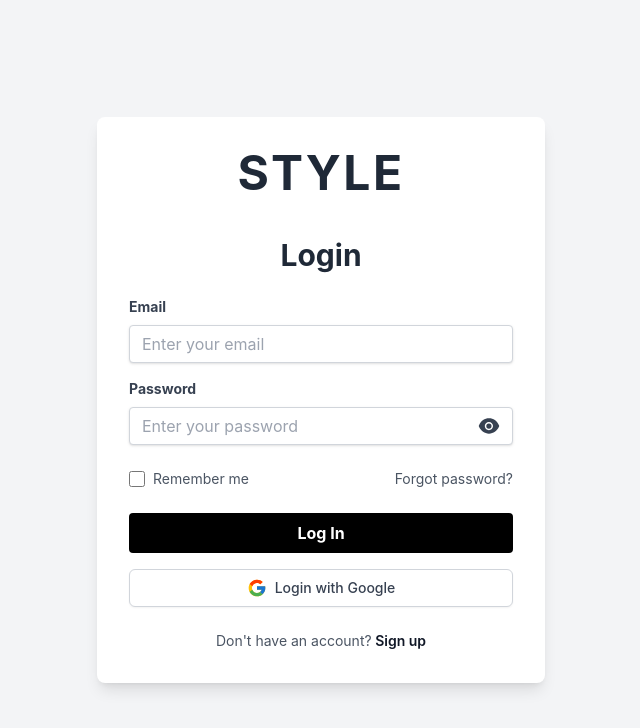
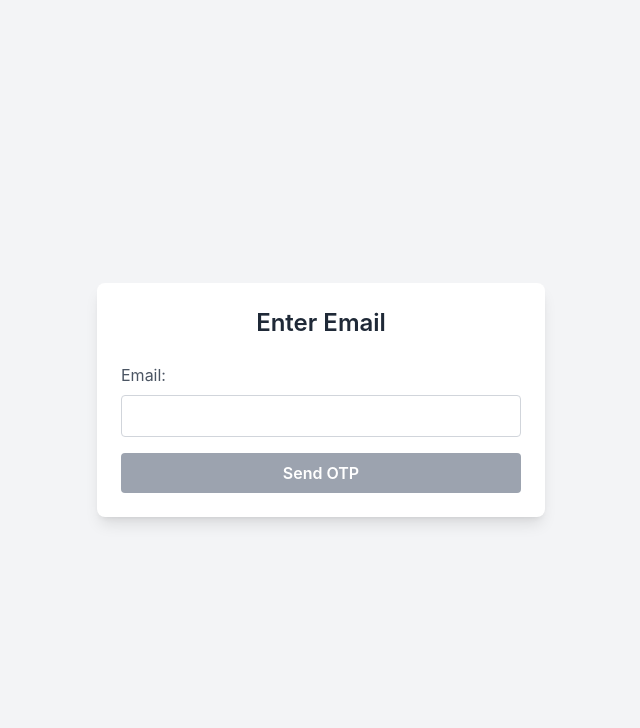
Before and after one commit to qdatn/StylistProject_Frontend, a React (Vite) app: page /forgotpassword in a window 1280 px wide. Before the commit this address led to /login. Shown: the top 728 px of the page, without its empty margins (319-959 px from the left). Built offline with nearby package versions, Linux system fonts and the light colour scheme; no server answers.

Commit message:
Reset password

```diff
--- a/src/app.tsx
+++ b/src/app.tsx
@@ -45,6 +45,9 @@ function App() {
         <Routes>
           <Route path="/login" element={<Login />} />
           <Route path="/register" element={<Register />} />
+          <Route path="/forgotpassword" element={<ForgotPasswordForm />} />
+          <Route path="/resetpassword" element={<ResetPasswordForm />} />
+          <Route path="/OTP" element={<OTPForm />} />
 
           {/* Public layout - guest */}
           <Route element={<RequireAuth role="guest" />}>
@@ -60,9 +63,6 @@ function App() {
           {/* Protected layout - customer */}
           <Route element={<RequireAuth role="customer" />}>
             <Route path="/account" element={<AccountPage />} />
-            <Route path="/OTP" element={<OTPForm />} />
-            <Route path="/forgotpassword" element={<ForgotPasswordForm />} />
-            <Route path="/resetpassword" element={<ResetPasswordForm />} />
             <Route path="/order" element={<OrderPage />} />
             <Route path="/cart" element={<CartPage />} />
             <Route path="/payment/success" element={<PaymentSuccessPage />} />
--- a/src/app/login/index.tsx
+++ b/src/app/login/index.tsx
@@ -194,12 +194,12 @@ export default function Login() {
                     Remember me
                   </span>
                 </label>
-                <a
-                  href="/forgotpassword"
+                <Link
+                  to="/forgotpassword"
                   className="text-sm text-gray-600 hover:text-gray-900 focus:outline-none"
                 >
                   Forgot password?
-                </a>
+                </Link>
               </div>
 
               {/* Login Button */}
--- a/src/app/password/ForgotPasswordForm.tsx
+++ b/src/app/password/ForgotPasswordForm.tsx
@@ -1,8 +1,12 @@
-import React, { useState } from 'react';
+import axiosClient from "@api/axiosClient";
+import React, { useState } from "react";
+import { useNavigate } from "react-router-dom";
 
+const baseUrl = import.meta.env.VITE_API_URL;
 const ForgotPasswordForm: React.FC = () => {
-  const [email, setEmail] = useState('');
-  const [error, setError] = useState('');
+  const [email, setEmail] = useState("");
+  const [error, setError] = useState("");
+  const navigate = useNavigate();
 
   const validateEmail = (email: string) => {
     const emailRegex = /^[^\s@]+@[^\s@]+\.[^\s@]+$/;
@@ -11,42 +15,67 @@ const ForgotPasswordForm: React.FC = () => {
 
   const handleEmailChange = (e: React.ChangeEvent<HTMLInputElement>) => {
     setEmail(e.target.value);
-    setError('');
+    setError("");
   };
 
-  const handleSubmit = (e: React.FormEvent) => {
+  const handleSubmit = async (e: React.FormEvent) => {
     e.preventDefault();
     if (!email) {
-      setError('Email is required.');
+      setError("Email is required.");
       return;
     }
     if (!validateEmail(email)) {
-      setError('Email is not valid.');
+      setError("Email is not valid.");
       return;
     }
-    console.log('Email submitted:', email);
+    console.log(email);
+    try {
+      const result: any = await axiosClient.post(
+        `${baseUrl}/api/auth/check-email`,
+        { email }
+      );
+      console.log(result.exists);
+      if (result.exists) {
+        const sendOTP = axiosClient.getOne(
+          `${baseUrl}/api/auth/send-verification`,
+          { email: email }
+        );
+        navigate("/OTP", {
+          state: { registerData: { email: email }, status: "change-password" },
+        });
+      } else {
+        setError(result.message);
+        return;
+      }
+    } catch (error) {}
   };
 
   return (
     <div className="flex items-center justify-center min-h-screen bg-gray-100">
-      <form onSubmit={handleSubmit} noValidate className="w-full max-w-md p-6 bg-white shadow-lg rounded-lg">
-        <h2 className="text-2xl font-semibold mb-6 text-gray-800 text-center">Enter Email</h2>
+      <form
+        onSubmit={handleSubmit}
+        noValidate
+        className="w-full max-w-md p-6 bg-white shadow-lg rounded-lg"
+      >
+        <h2 className="text-2xl font-semibold mb-6 text-gray-800 text-center">
+          Enter Email
+        </h2>
         <div className="mb-4">
-          <label htmlFor="email" className="block text-gray-600 mb-2">Email:</label>
+          <label htmlFor="email" className="block text-gray-600 mb-2">
+            Email:
+          </label>
           <input
             type="email"
             id="email"
             value={email}
             onChange={handleEmailChange}
-            className={`w-full px-4 py-2 border ${error ? 'border-red-500' : 'border-gray-300'} rounded focus:outline-none focus:ring-2 focus:ring-blue-500`}
+            className={`w-full px-4 py-2 border ${
+              error ? "border-red-500" : "border-gray-300"
+            } rounded focus:outline-none focus:ring-2 focus:ring-blue-500`}
             required
           />
         </div>
-        {error && (
-          <div className="text-red-500 text-sm mb-4">
-            {error}
-          </div>
-        )}
+        {error && <div className="text-red-500 text-sm mb-4">{error}</div>}
         <button
           type="submit"
           disabled={!email}
--- a/src/app/password/OTP.tsx
+++ b/src/app/password/OTP.tsx
@@ -17,7 +17,6 @@ export const OTPForm = () => {
   }, [otp]);
 
   const handleOTPClick = async (e: React.MouseEvent) => {
-    if (status === "register") {
     setIsLoading(true);
     try {
       // Step 1: Verify OTP
@@ -39,6 +38,7 @@ export const OTPForm = () => {
       // Step 3: Handle the response for account creation
       // if (createAccountRes.status === 200) {
       // alert("Registration success!");
+      if (status === "register") {
         navigate("/login");
         notification.success({
           message: "Account have been Register. Please login!",
@@ -46,11 +46,15 @@ export const OTPForm = () => {
           placement: "topRight",
           duration: 2,
         });
+      } else {
+        navigate("/resetpassword", {
+          state: { email: registerData.email.trim() },
+        });
+      }
     } catch (err: any) {
       alert("Error: " + err.response.data.message);
     } finally {
       setIsLoading(false);
-      }
     }
   };
   return (
--- a/src/app/password/ResetPasswordForm.tsx
+++ b/src/app/password/ResetPasswordForm.tsx
@@ -1,60 +1,101 @@
-import React, { useState } from 'react';
+import axiosClient from "@api/axiosClient";
+import { notification } from "antd";
+import React, { useState } from "react";
+import { useLocation, useNavigate } from "react-router-dom";
+
+const apiUrl = import.meta.env.VITE_API_URL;
 
 const ResetPasswordForm: React.FC = () => {
-  const [newPassword, setNewPassword] = useState('');
-  const [confirmPassword, setConfirmPassword] = useState('');
-  const [error, setError] = useState('');
-
+  const [newPassword, setNewPassword] = useState("");
+  const [confirmPassword, setConfirmPassword] = useState("");
+  const [error, setError] = useState("");
+  const location = useLocation();
+  const email = location.state?.email;
+  const navigate = useNavigate();
   const handlePasswordChange = (e: React.ChangeEvent<HTMLInputElement>) => {
     setNewPassword(e.target.value);
-    setError('');
+    setError("");
   };
 
-  const handleConfirmPasswordChange = (e: React.ChangeEvent<HTMLInputElement>) => {
+  const handleConfirmPasswordChange = (
+    e: React.ChangeEvent<HTMLInputElement>
+  ) => {
     setConfirmPassword(e.target.value);
-    setError('');
+    setError("");
   };
 
-  const handleSubmit = (e: React.FormEvent) => {
+  const handleSubmit = async (e: React.FormEvent) => {
     e.preventDefault();
     if (!newPassword || !confirmPassword) {
-      setError('Please fill in both password fields.');
+      setError("Please fill in both password fields.");
       return;
     }
     if (newPassword !== confirmPassword) {
-      setError('Passwords do not match.');
+      setError("Passwords do not match.");
       return;
     }
-    console.log('Password reset successfully.');
+    console.log("Password reset successfully.");
+    try {
+      const result = await axiosClient.put(
+        `${apiUrl}/api/auth/change-password`,
+        { email: email, password: newPassword }
+      );
+      if (result) {
+        notification.success({
+          message: "Password has been changed. Please login!",
+          // description: "You have successfully logged out!",
+          placement: "topRight",
+          duration: 2,
+        });
+        navigate("/login");
+      }
+    } catch (error) {}
   };
 
   return (
     <div className="flex items-center justify-center min-h-screen bg-gray-100">
-      <form onSubmit={handleSubmit} className="w-full max-w-md p-6 bg-white shadow-lg rounded-lg">
-        <h2 className="text-2xl font-semibold mb-6 text-gray-800 text-center">Reset Password</h2>
+      <form
+        onSubmit={handleSubmit}
+        className="w-full max-w-md p-6 bg-white shadow-lg rounded-lg"
+      >
+        <h2 className="text-2xl font-semibold mb-6 text-gray-800 text-center">
+          Reset Password
+        </h2>
         <div className="mb-4">
-          <label htmlFor="newPassword" className="block text-gray-600 mb-2">New Password:</label>
+          <label htmlFor="newPassword" className="block text-gray-600 mb-2">
+            New Password:
+          </label>
           <input
             type="password"
             id="newPassword"
             value={newPassword}
             onChange={handlePasswordChange}
-            className={`w-full px-4 py-2 border ${error ? 'border-red-500' : 'border-gray-300'} rounded focus:outline-none focus:ring-2 focus:ring-blue-500`}
+            className={`w-full px-4 py-2 border ${
+              error ? "border-red-500" : "border-gray-300"
+            } rounded focus:outline-none focus:ring-2 focus:ring-blue-500`}
             required
           />
-          {error && !confirmPassword && <div className="text-red-500 text-sm mt-2">{error}</div>}
+          {error && !confirmPassword && (
+            <div className="text-red-500 text-sm mt-2">{error}</div>
+          )}
         </div>
         <div className="mb-4">
-          <label htmlFor="confirmPassword" className="block text-gray-600 mb-2">Confirm New Password:</label>
+          <label htmlFor="confirmPassword" className="block text-gray-600 mb-2">
+            Confirm New Password:
+          </label>
           <input
             type="password"
             id="confirmPassword"
             value={confirmPassword}
             onChange={handleConfirmPasswordChange}
-            className={`w-full px-4 py-2 border ${error ? 'border-red-500' : 'border-gray-300'} rounded focus:outline-none focus:ring-2 focus:ring-blue-500`}
+            className={`w-full px-4 py-2 border ${
+              error ? "border-red-500" : "border-gray-300"
+            } rounded focus:outline-none focus:ring-2 focus:ring-blue-500`}
             required
           />
-          {error && confirmPassword && <div className="text-red-500 text-sm mt-2">{error}</div>}
+          {error && confirmPassword && (
+            <div className="text-red-500 text-sm mt-2">{error}</div>
+          )}
         </div>
         <button
           type="submit"
```
Lines whose indentation alone changed are shown as unchanged.
